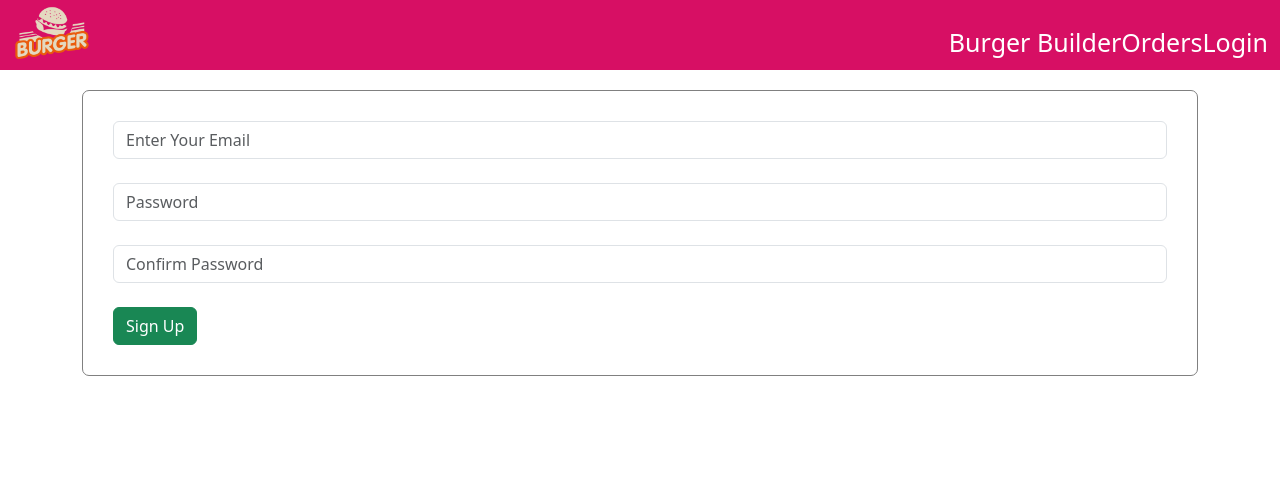
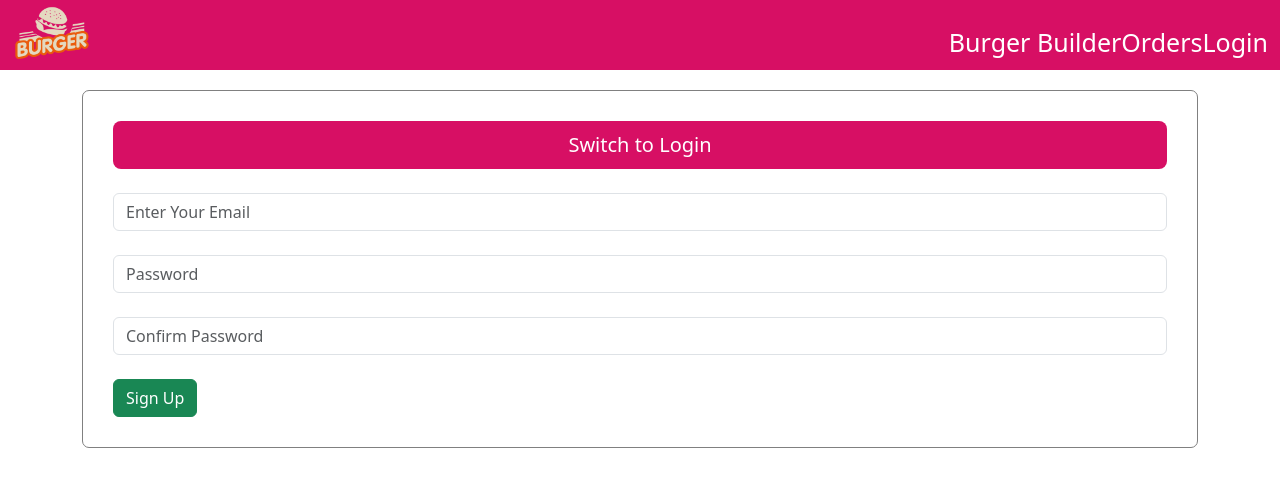
Before and after one commit to Rafid41/React_project-2_Burger_Builder_project, a React (Create React App) app: page /login in a window 1280 px wide. Shown: the top 486 px of the page. Built offline with nearby package versions, Linux system fonts and the light colour scheme.

Commit message:
use same form for Sign Up and Login

```diff
--- a/src/Components/Auth/Auth.js
+++ b/src/Components/Auth/Auth.js
@@ -1,7 +1,18 @@
+// src\Components\Auth\Auth.js
 import React, { Component } from "react";
 import { Formik } from "formik";
 
 class Auth extends Component {
+    //same form for login and sign up
+    state = {
+        mode: "Sign Up",
+    };
+
+    switchModeHandler = () => {
+        this.setState({
+            mode: this.state.mode === "Sign Up" ? "Login" : "Sign Up",
+        });
+    };
     render() {
         return (
             <div>
@@ -17,6 +28,7 @@ class Auth extends Component {
                     onSubmit={(values) => {
                         console.log(values);
                     }}
+                    //==================== validation ==================//
                     // for validation, built in props
                     // validation check failed hole r shamne agabe na
                     validate={(values) => {
@@ -43,12 +55,14 @@ class Auth extends Component {
                         }
 
                         // pass confirm
+                        if (this.state.mode === "Sign Up") {
                             if (!values.passwordConfirm) {
                                 errors.passwordConfirm = "Required";
                             } else if (values.password !== values.passwordConfirm) {
-                            errors.passwordConfirm =
-                                "Password field does not match";
+                                errors.passwordConfirm = "Password field does not match";
                             }
+                        }
+
                         //console.log("Errors",errors);
                         return errors;
                     }}
@@ -65,6 +79,23 @@ class Auth extends Component {
                                 borderRadius: "7px",
                             }}
                         >
+                            {/* switch to login/signUp */}
+                            <button
+                                className="btn btn-lg"
+                                style={{
+                                    width: "100%",
+                                    backgroundColor: "#D70F64",
+                                    color: "white",
+                                }}
+                                onClick={this.switchModeHandler}
+                            >
+                                Switch to{" "}
+                                {this.state.mode === "Sign Up"
+                                    ? "Login"
+                                    : "Sign Up"}
+                            </button>
+                            <br />
+                            <br />
                             <form onSubmit={handleSubmit}>
                                 {/* field "name" will be same as initialValues field_names */}
                                 <input
@@ -92,7 +123,9 @@ class Auth extends Component {
                                 </span>
 
                                 <br />
-
+                                {/* mode=="Sign Up" hole ei part dekhabe, nahole kisuna(null) dekhabe */}
+                                {this.state.mode === "Sign Up" ? (
+                                    <div>
                                         <input
                                             name="passwordConfirm"
                                             placeholder="Confirm Password"
@@ -105,11 +138,16 @@ class Auth extends Component {
                                         </span>
 
                                         <br />
+                                    </div>
+                                ) : null}
+
                                 <button
                                     type="submit"
                                     className="btn btn-success"
                                 >
-                                    Sign Up
+                                    {this.state.mode === "Sign Up"
+                                        ? "Sign Up"
+                                        : "Login"}
                                 </button>
                             </form>
                         </div>
```
Lines whose indentation alone changed are shown as unchanged.
